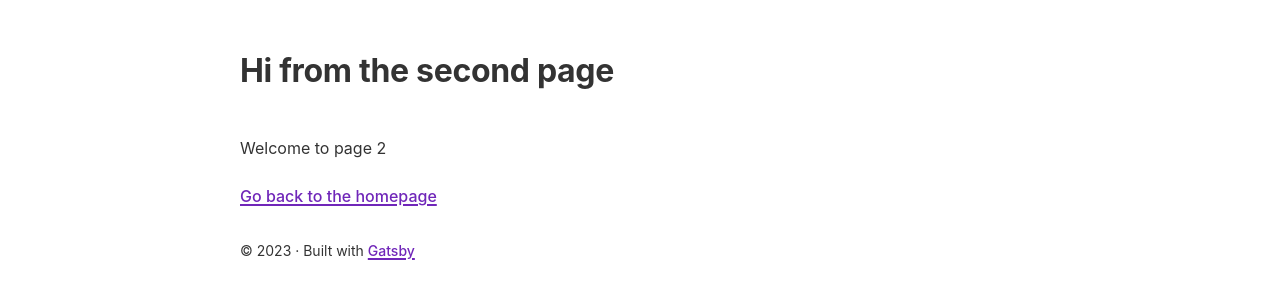
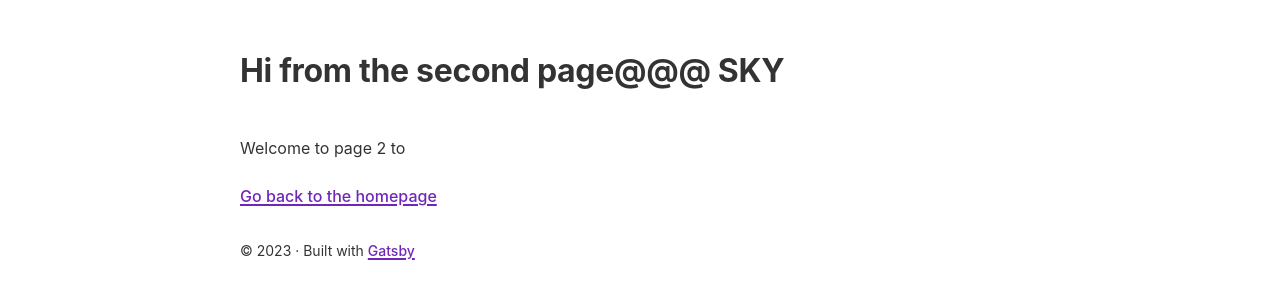
Before and after one commit to ho2sky-Git/gatsby-ho4win, a Gatsby site: page /page-2 in a window 1280 px wide. Shown: the part 48-346 px from the top of the page. Built offline with nearby package versions, Linux system fonts and the light colour scheme; Gatsby itself is replaced by a stand-in of ours.

Commit message:
Update page-2.js

```diff
--- a/src/pages/page-2.js
+++ b/src/pages/page-2.js
@@ -6,8 +6,8 @@
 
 const SecondPage = () => (
   <Layout>
-    <h1>Hi from the second page</h1>
-    <p>Welcome to page 2</p>
+    <h1>Hi from the second page@@@ SKY </h1>
+    <p>Welcome to page 2 to </p>
     <Link to="/">Go back to the homepage</Link>
   </Layout>
 )
```
